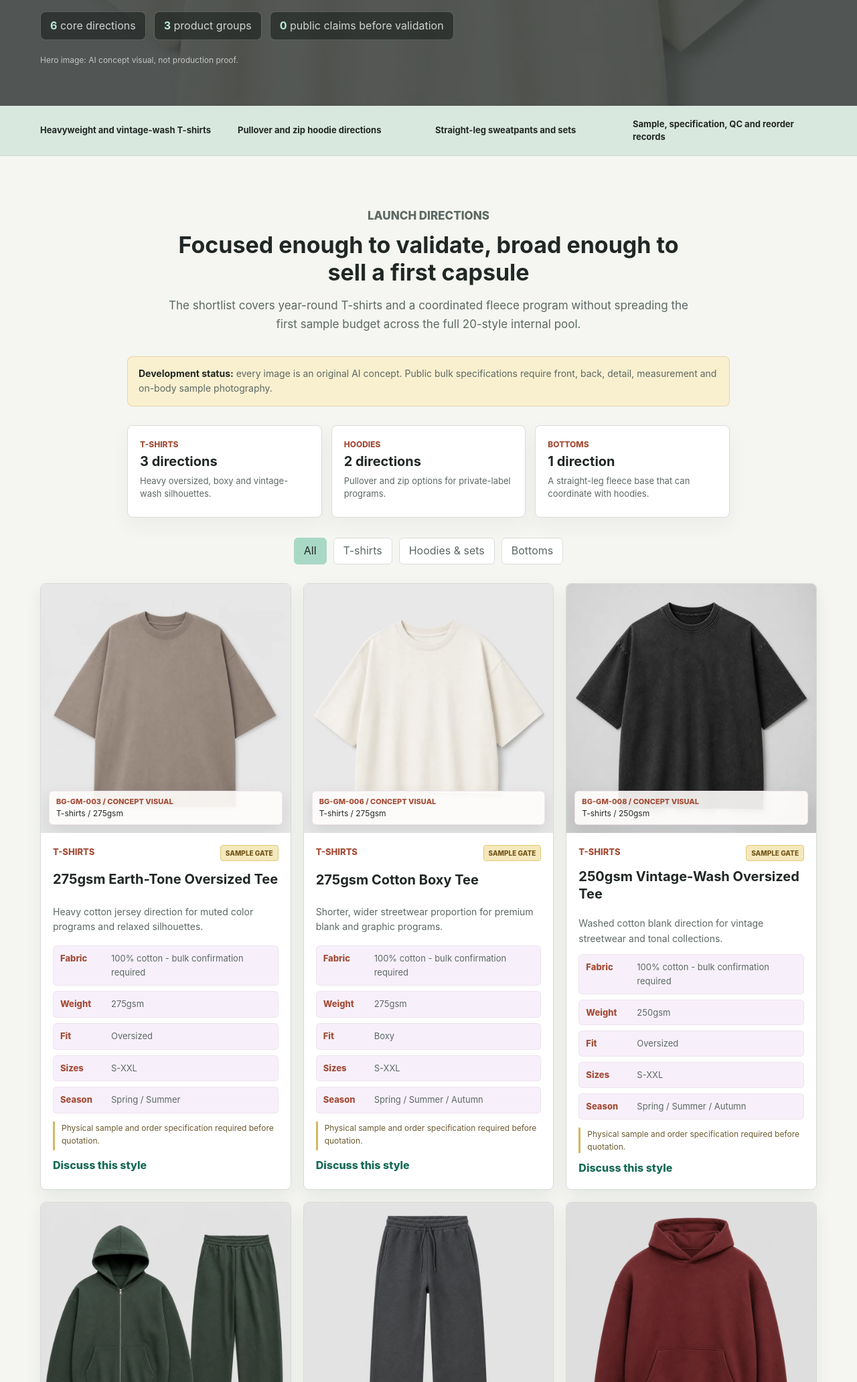
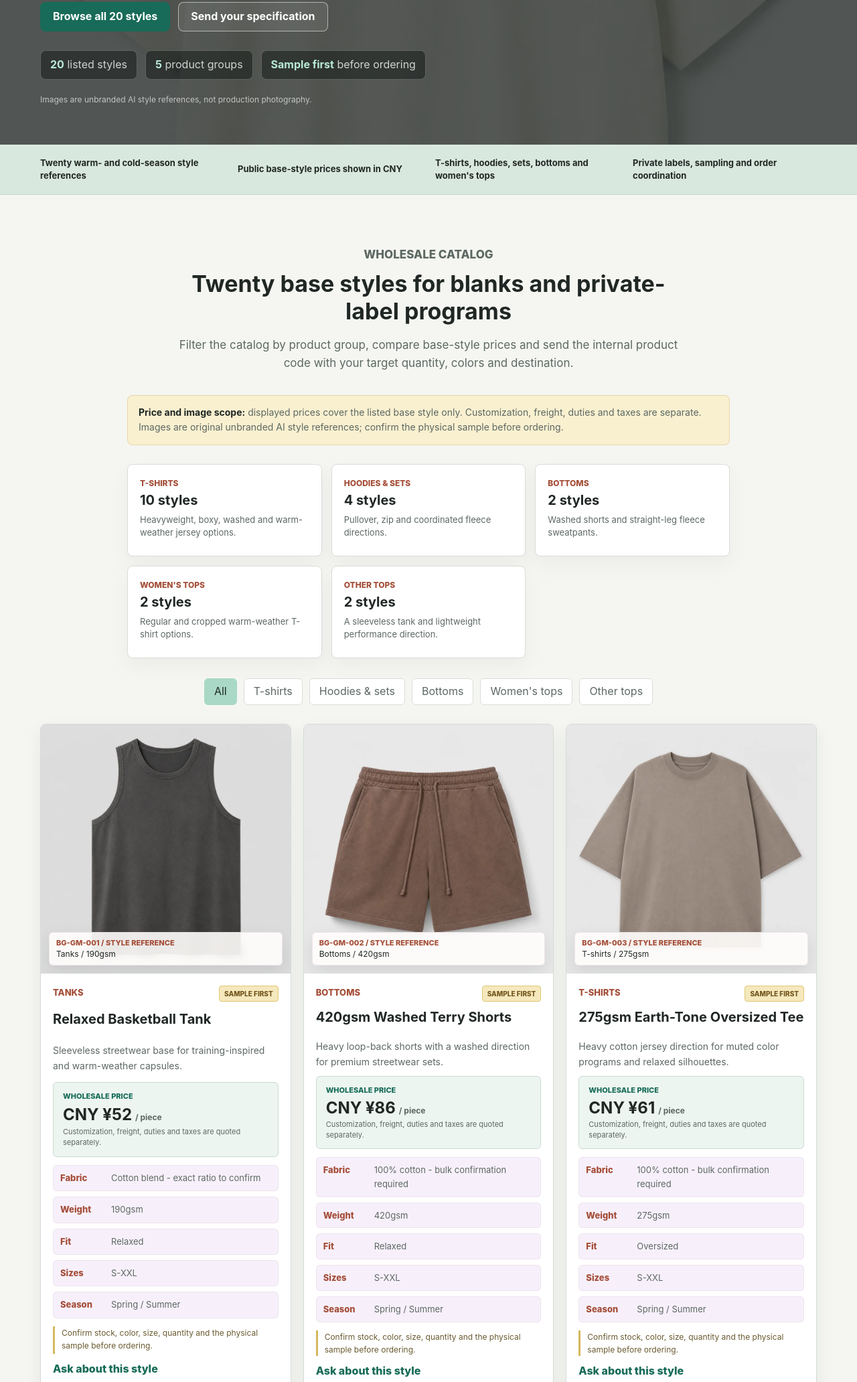
Before and after one commit to h1987121788/bingo-textile-site, a website: page garments.html in a window 1280 px wide. Shown: the part 509-2573 px from the top of the page at 67% size. Drawn offline with Linux system fonts and the light colour scheme.

Commit message:
Publish twenty-style wholesale garment catalog

```diff
--- a/garment-data.js
+++ b/garment-data.js
@@ -11,6 +11,8 @@ window.bingoGarmentCatalog = [
   {
     code: "BG-GM-001",
     name: "Relaxed Basketball Tank",
+    priceCny: 52,
+    unit: "piece",
     image: "./assets/garments/bg-gm-001.webp",
     category: "tops",
     categoryLabel: "Tanks",
@@ -26,6 +28,8 @@ window.bingoGarmentCatalog = [
   {
     code: "BG-GM-002",
     name: "420gsm Washed Terry Shorts",
+    priceCny: 86,
+    unit: "piece",
     image: "./assets/garments/bg-gm-002.webp",
     category: "bottoms",
     categoryLabel: "Bottoms",
@@ -41,6 +45,8 @@ window.bingoGarmentCatalog = [
   {
     code: "BG-GM-003",
     name: "275gsm Earth-Tone Oversized Tee",
+    priceCny: 61,
+    unit: "piece",
     image: "./assets/garments/bg-gm-003.webp",
     category: "tees",
     categoryLabel: "T-shirts",
@@ -56,6 +62,8 @@ window.bingoGarmentCatalog = [
   {
     code: "BG-GM-004",
     name: "230gsm Double-Yarn Oversized Tee",
+    priceCny: 58,
+    unit: "piece",
     image: "./assets/garments/bg-gm-004.webp",
     category: "tees",
     categoryLabel: "T-shirts",
@@ -71,6 +79,8 @@ window.bingoGarmentCatalog = [
   {
     code: "BG-GM-005",
     name: "350gsm Fleece Hoodie Set",
+    priceCny: 83,
+    unit: "set",
     image: "./assets/garments/bg-gm-005.webp",
     category: "hoodies",
     categoryLabel: "Hoodies & sets",
@@ -86,6 +96,8 @@ window.bingoGarmentCatalog = [
   {
     code: "BG-GM-006",
     name: "275gsm Cotton Boxy Tee",
+    priceCny: 59,
+    unit: "piece",
     image: "./assets/garments/bg-gm-006.webp",
     category: "tees",
     categoryLabel: "T-shirts",
@@ -101,6 +113,8 @@ window.bingoGarmentCatalog = [
   {
     code: "BG-GM-007",
     name: "245gsm Technical-Finish Tee",
+    priceCny: 57,
+    unit: "piece",
     image: "./assets/garments/bg-gm-007.webp",
     category: "tees",
     categoryLabel: "T-shirts",
@@ -116,6 +130,8 @@ window.bingoGarmentCatalog = [
   {
     code: "BG-GM-008",
     name: "250gsm Vintage-Wash Oversized Tee",
+    priceCny: 62,
+    unit: "piece",
     image: "./assets/garments/bg-gm-008.webp",
     category: "tees",
     categoryLabel: "T-shirts",
@@ -131,6 +147,8 @@ window.bingoGarmentCatalog = [
   {
     code: "BG-GM-009",
     name: "350gsm Fleece Zip Hoodie Set",
+    priceCny: 83,
+    unit: "set",
     image: "./assets/garments/bg-gm-009.webp",
     category: "hoodies",
     categoryLabel: "Hoodies & sets",
@@ -146,6 +164,8 @@ window.bingoGarmentCatalog = [
   {
     code: "BG-GM-010",
     name: "350gsm Fleece Straight-Leg Sweatpants",
+    priceCny: 83,
+    unit: "piece",
     image: "./assets/garments/bg-gm-010.webp",
     category: "bottoms",
     categoryLabel: "Bottoms",
@@ -161,6 +181,8 @@ window.bingoGarmentCatalog = [
   {
     code: "BG-GM-011",
     name: "350gsm Fleece Oversized Hoodie",
+    priceCny: 93,
+    unit: "piece",
     image: "./assets/garments/bg-gm-011.webp",
     category: "hoodies",
     categoryLabel: "Hoodies & sets",
@@ -176,6 +198,8 @@ window.bingoGarmentCatalog = [
   {
     code: "BG-GM-012",
     name: "385gsm Heavyweight Relaxed Tee",
+    priceCny: 75,
+    unit: "piece",
     image: "./assets/garments/bg-gm-012.webp",
     category: "tees",
     categoryLabel: "T-shirts",
@@ -191,6 +215,8 @@ window.bingoGarmentCatalog = [
   {
     code: "BG-GM-013",
     name: "190gsm Cotton Oversized Basic Tee",
+    priceCny: 52,
+    unit: "piece",
     image: "./assets/garments/bg-gm-013.webp",
     category: "tees",
     categoryLabel: "T-shirts",
@@ -206,6 +232,8 @@ window.bingoGarmentCatalog = [
   {
     code: "BG-GM-014",
     name: "Slub Cotton Relaxed Tee",
+    priceCny: 58,
+    unit: "piece",
     image: "./assets/garments/bg-gm-014.webp",
     category: "tees",
     categoryLabel: "T-shirts",
@@ -221,6 +249,8 @@ window.bingoGarmentCatalog = [
   {
     code: "BG-GM-015",
     name: "Women's Slub Cotton Regular Tee",
+    priceCny: 46,
+    unit: "piece",
     image: "./assets/garments/bg-gm-015.webp",
     category: "womens",
     categoryLabel: "Women's tops",
@@ -236,6 +266,8 @@ window.bingoGarmentCatalog = [
   {
     code: "BG-GM-016",
     name: "Lightweight Summer Performance Tee",
+    priceCny: 55,
+    unit: "piece",
     image: "./assets/garments/bg-gm-016.webp",
     category: "tops",
     categoryLabel: "Performance tops",
@@ -251,6 +283,8 @@ window.bingoGarmentCatalog = [
   {
     code: "BG-GM-017",
     name: "305gsm Earth-Tone Oversized Tee",
+    priceCny: 66,
+    unit: "piece",
     image: "./assets/garments/bg-gm-017.webp",
     category: "tees",
     categoryLabel: "T-shirts",
@@ -266,6 +300,8 @@ window.bingoGarmentCatalog = [
   {
     code: "BG-GM-018",
     name: "Women's 210gsm Cropped Tee",
+    priceCny: 45,
+    unit: "piece",
     image: "./assets/garments/bg-gm-018.webp",
     category: "womens",
     categoryLabel: "Women's tops",
@@ -281,6 +317,8 @@ window.bingoGarmentCatalog = [
   {
     code: "BG-GM-019",
     name: "Snow-Wash Cropped Boxy Tee",
+    priceCny: 65,
+    unit: "piece",
     image: "./assets/garments/bg-gm-019.webp",
     category: "tees",
     categoryLabel: "T-shirts",
@@ -296,6 +334,8 @@ window.bingoGarmentCatalog = [
   {
     code: "BG-GM-020",
     name: "Cropped Fleece Zip Hoodie",
+    priceCny: 112,
+    unit: "piece",
     image: "./assets/garments/bg-gm-020.webp",
     category: "hoodies",
     categoryLabel: "Hoodies & sets",
--- a/garments.html
+++ b/garments.html
@@ -3,10 +3,10 @@
   <head>
     <meta charset="utf-8" />
     <meta name="viewport" content="width=device-width, initial-scale=1" />
-    <title>Streetwear Garment Development Directions | Bingo Garments</title>
+    <title>Wholesale Streetwear Garment Catalog | Bingo Garments</title>
     <meta
       name="description"
-      content="Six private-label streetwear garment directions selected for physical sample validation before public bulk quotation."
+      content="Browse 20 wholesale streetwear garment styles with CNY reference prices, private-label support and sample-first order confirmation."
     />
     <meta name="robots" content="index, follow" />
     <meta name="theme-color" content="#202724" />
@@ -14,15 +14,15 @@
     <meta property="og:type" content="website" />
     <meta property="og:locale" content="en_US" />
     <meta property="og:site_name" content="Bingo Garments" />
-    <meta property="og:title" content="Streetwear Garment Development Directions | Bingo Garments" />
-    <meta property="og:description" content="Six private-label streetwear garment directions selected for physical sample validation before bulk quotation." />
+    <meta property="og:title" content="Wholesale Streetwear Garment Catalog | Bingo Garments" />
+    <meta property="og:description" content="Twenty wholesale garment styles with CNY reference prices and private-label development support." />
     <meta property="og:url" content="https://www.bingofabric.com/garments.html" />
     <meta property="og:image" content="https://www.bingofabric.com/assets/garments/bg-gm-006.webp" />
-    <meta property="og:image:alt" content="Concept visual of a heavyweight boxy T-shirt" />
+    <meta property="og:image:alt" content="Unbranded style reference for a heavyweight boxy T-shirt" />
     <meta name="twitter:card" content="summary_large_image" />
     <link rel="icon" href="/favicon.ico" sizes="any" />
     <link rel="icon" href="/favicon.svg" type="image/svg+xml" />
-    <link rel="stylesheet" href="./styles.css?v=20260712-garments" />
+    <link rel="stylesheet" href="./styles.css?v=20260712-wholesale20" />
   </head>
   <body class="garment-site garment-catalog-page">
     <header class="site-header" data-header>
@@ -58,72 +58,76 @@
         <img
           class="garment-home-hero-image"
           src="./assets/garments/bg-gm-006.webp"
-          alt="Concept visual of a heavyweight boxy T-shirt"
+          alt="Unbranded style reference for a heavyweight boxy T-shirt"
         />
         <div class="garment-home-hero-overlay" aria-hidden="true"></div>
         <div class="container garment-home-hero-content">
-          <p class="breadcrumb"><a href="./index.html">Home</a><span>/</span><span>Garment directions</span></p>
-          <p class="eyebrow">Sample validation shortlist</p>
-          <h1 id="catalog-hero-title">Six launch styles behind physical sample approval</h1>
+          <p class="breadcrumb"><a href="./index.html">Home</a><span>/</span><span>Wholesale garments</span></p>
+          <p class="eyebrow">Wholesale streetwear catalog</p>
+          <h1 id="catalog-hero-title">Twenty garment styles ready for sourcing inquiries</h1>
           <p class="hero-lede">
-            Review the silhouette and material direction first. Measurements, composition, MOQ,
-            lead time and production price remain unconfirmed until supplier checks and physical samples are approved.
+            Review public CNY prices for the listed base styles, then confirm color, size, quantity,
+            stock and private-label requirements through a physical sample before placing an order.
           </p>
           <div class="hero-actions">
-            <a class="button primary" href="#garment-catalog">Review the shortlist</a>
+            <a class="button primary" href="#garment-catalog">Browse all 20 styles</a>
             <a class="button secondary" href="#garment-contact">Send your specification</a>
           </div>
           <div class="proof-row" aria-label="Catalog status">
-            <span><strong>6</strong> core directions</span>
-            <span><strong>3</strong> product groups</span>
-            <span><strong>0</strong> public claims before validation</span>
+            <span><strong>20</strong> listed styles</span>
+            <span><strong>5</strong> product groups</span>
+            <span><strong>Sample first</strong> before ordering</span>
           </div>
-          <p class="hero-visual-note">Hero image: AI concept visual, not production proof.</p>
+          <p class="hero-visual-note">Images are unbranded AI style references, not production photography.</p>
         </div>
       </section>
 
       <section class="garment-value-strip" aria-label="Development scope">
         <div class="container garment-value-grid">
-          <span>Heavyweight and vintage-wash T-shirts</span>
-          <span>Pullover and zip hoodie directions</span>
-          <span>Straight-leg sweatpants and sets</span>
-          <span>Sample, specification, QC and reorder records</span>
+          <span>Twenty warm- and cold-season style references</span>
+          <span>Public base-style prices shown in CNY</span>
+          <span>T-shirts, hoodies, sets, bottoms and women's tops</span>
+          <span>Private labels, sampling and order coordination</span>
         </div>
       </section>
 
       <section class="section" id="garment-catalog">
         <div class="container">
           <div class="section-heading">
-            <p class="eyebrow">Launch directions</p>
-            <h2>Focused enough to validate, broad enough to sell a first capsule</h2>
+            <p class="eyebrow">Wholesale catalog</p>
+            <h2>Twenty base styles for blanks and private-label programs</h2>
             <p>
-              The shortlist covers year-round T-shirts and a coordinated fleece program without
-              spreading the first sample budget across the full 20-style internal pool.
+              Filter the catalog by product group, compare base-style prices and send the internal
+              product code with your target quantity, colors and destination.
             </p>
           </div>
 
           <div class="catalog-review-note" role="note">
-            <strong>Development status:</strong> every image is an original AI concept. Public bulk
-            specifications require front, back, detail, measurement and on-body sample photography.
+            <strong>Price and image scope:</strong> displayed prices cover the listed base style only.
+            Customization, freight, duties and taxes are separate. Images are original unbranded AI
+            style references; confirm the physical sample before ordering.
           </div>
 
-          <div class="catalog-summary garment-summary launch-summary" aria-label="Launch product groups">
-            <article><span>T-shirts</span><strong>3 directions</strong><p>Heavy oversized, boxy and vintage-wash silhouettes.</p></article>
-            <article><span>Hoodies</span><strong>2 directions</strong><p>Pullover and zip options for private-label programs.</p></article>
-            <article><span>Bottoms</span><strong>1 direction</strong><p>A straight-leg fleece base that can coordinate with hoodies.</p></article>
+          <div class="catalog-summary garment-summary launch-summary" aria-label="Wholesale product groups">
+            <article><span>T-shirts</span><strong>10 styles</strong><p>Heavyweight, boxy, washed and warm-weather jersey options.</p></article>
+            <article><span>Hoodies & sets</span><strong>4 styles</strong><p>Pullover, zip and coordinated fleece directions.</p></article>
+            <article><span>Bottoms</span><strong>2 styles</strong><p>Washed shorts and straight-leg fleece sweatpants.</p></article>
+            <article><span>Women's tops</span><strong>2 styles</strong><p>Regular and cropped warm-weather T-shirt options.</p></article>
+            <article><span>Other tops</span><strong>2 styles</strong><p>A sleeveless tank and lightweight performance direction.</p></article>
           </div>
 
-          <div class="filter-bar" aria-label="Filter launch products">
+          <div class="filter-bar" aria-label="Filter wholesale products">
             <button class="filter-button active" type="button" data-filter="all">All</button>
             <button class="filter-button" type="button" data-filter="tees">T-shirts</button>
             <button class="filter-button" type="button" data-filter="hoodies">Hoodies & sets</button>
             <button class="filter-button" type="button" data-filter="bottoms">Bottoms</button>
+            <button class="filter-button" type="button" data-filter="womens">Women's tops</button>
+            <button class="filter-button" type="button" data-filter="tops">Other tops</button>
           </div>
 
           <div
             class="product-grid garment-grid launch-grid"
             data-garment-grid
-            data-launch-only="true"
             data-contact-target="#garment-contact"
           ></div>
         </div>
@@ -183,7 +187,7 @@
             </div>
           </div>
 
-          <form class="contact-form garment-inquiry-form" data-lead-form data-form-name="Garment shortlist inquiry">
+          <form class="contact-form garment-inquiry-form" data-lead-form data-form-name="Wholesale garment catalog inquiry">
             <input name="service_type" type="hidden" value="Private label garments" />
             <label>
               <span>Brand / company / Instagram</span>
@@ -276,7 +280,7 @@
         <div>
           <strong>Bingo Garments</strong>
           <p>Private-label streetwear development backed by Guangzhou knit material sourcing.</p>
-          <p class="image-credit">AI concepts are not production proof. Physical-sample approval is required before bulk quotation.</p>
+          <p class="image-credit">Catalog images are unbranded AI style references. Confirm the physical sample, stock and order terms before purchase.</p>
         </div>
         <div class="footer-links">
           <a href="./index.html">Home</a>
@@ -288,10 +292,10 @@
       </div>
     </footer>
 
-    <script src="./config/marketing-config.js?v=20260712-garments"></script>
-    <script src="./scripts/marketing-tracking.js?v=20260712-garments"></script>
-    <script src="./garment-data.js?v=20260712-garments"></script>
-    <script src="./garments.js?v=20260712-garments"></script>
-    <script src="./script.js?v=20260712-garments"></script>
+    <script src="./config/marketing-config.js?v=20260712-wholesale20"></script>
+    <script src="./scripts/marketing-tracking.js?v=20260712-wholesale20"></script>
+    <script src="./garment-data.js?v=20260712-wholesale20"></script>
+    <script src="./garments.js?v=20260712-wholesale20"></script>
+    <script src="./script.js?v=20260712-wholesale20"></script>
   </body>
 </html>
--- a/garments.js
+++ b/garments.js
@@ -16,6 +16,22 @@ const escapeGarmentHtml = (value) =>
     return entities[character];
   });
 
+const renderGarmentPrice = (product) => {
+  const price = Number(product.priceCny);
+  if (!Number.isFinite(price)) return "";
+
+  return `
+    <div class="garment-price-block">
+      <span>Wholesale price</span>
+      <p>
+        <strong>CNY ¥${escapeGarmentHtml(price.toLocaleString("en-US"))}</strong>
+        <small>/ ${escapeGarmentHtml(product.unit || "piece")}</small>
+      </p>
+      <em>Customization, freight, duties and taxes are quoted separately.</em>
+    </div>
+  `;
+};
+
 const renderGarmentCard = (product, contactTarget) => `
   <article class="product-card garment-card" data-category="${escapeGarmentHtml(product.category)}">
     <figure class="product-media garment-media">
@@ -23,7 +39,7 @@ const renderGarmentCard = (product, contactTarget) => `
         ? `<img
             class="product-photo garment-photo"
             src="${escapeGarmentHtml(product.image)}"
-            alt="Concept product image for ${escapeGarmentHtml(product.name)}"
+            alt="Unbranded style reference for ${escapeGarmentHtml(product.name)}"
             loading="lazy"
             decoding="async"
           />`
@@ -31,23 +47,24 @@ const renderGarmentCard = (product, contactTarget) => `
             class="garment-placeholder garment-placeholder--${escapeGarmentHtml(product.tone)}"
             data-visual="${escapeGarmentHtml(product.visual)}"
             role="img"
-            aria-label="Concept product image pending for ${escapeGarmentHtml(product.name)}"
+            aria-label="Style reference pending for ${escapeGarmentHtml(product.name)}"
           >
             <span class="garment-shape" aria-hidden="true"></span>
-            <small>Concept image pending</small>
+            <small>Style reference pending</small>
           </div>`}
       <figcaption>
-        <span>${escapeGarmentHtml(product.code)} / Concept visual</span>
+        <span>${escapeGarmentHtml(product.code)} / Style reference</span>
         ${escapeGarmentHtml(product.categoryLabel)} / ${escapeGarmentHtml(product.gsm)}
       </figcaption>
     </figure>
     <div class="card-body">
       <div class="garment-card-heading">
         <p class="tag">${escapeGarmentHtml(product.categoryLabel)}</p>
-        <span class="sample-gate">Sample gate</span>
+        <span class="sample-gate">Sample first</span>
       </div>
       <h3>${escapeGarmentHtml(product.name)}</h3>
       <p>${escapeGarmentHtml(product.description)}</p>
+      ${renderGarmentPrice(product)}
       <dl class="product-specs garment-specs">
         <div><dt>Fabric</dt><dd>${escapeGarmentHtml(product.composition)}</dd></div>
         <div><dt>Weight</dt><dd>${escapeGarmentHtml(product.gsm)}</dd></div>
@@ -55,11 +72,11 @@ const renderGarmentCard = (product, contactTarget) => `
         <div><dt>Sizes</dt><dd>${escapeGarmentHtml(product.sizes)}</dd></div>
         <div><dt>Season</dt><dd>${escapeGarmentHtml(product.season)}</dd></div>
       </dl>
-      <p class="verification-note">Physical sample and order specification required before quotation.</p>
+      <p class="verification-note">Confirm stock, color, size, quantity and the physical sample before ordering.</p>
       <a
         href="${escapeGarmentHtml(contactTarget)}"
         data-product-interest="${escapeGarmentHtml(`${product.code} ${product.name}`)}"
-      >Discuss this style</a>
+      >Ask about this style</a>
     </div>
   </article>
 `;
--- a/styles.css
+++ b/styles.css
@@ -1744,6 +1744,50 @@ body.garment-site .section-heading {
   text-transform: uppercase;
 }
 
+.garment-price-block {
+  display: grid;
+  gap: 4px;
+  padding: 12px 14px;
+  background: #edf5f0;
+  border: 1px solid #c9dcd1;
+  border-radius: 6px;
+}
+
+.garment-price-block > span {
+  color: var(--teal-dark);
+  font-size: 11px;
+  font-weight: 800;
+  text-transform: uppercase;
+}
+
+.card-body .garment-price-block p {
+  display: flex;
+  flex-wrap: wrap;
+  gap: 5px;
+  align-items: baseline;
+  margin: 0;
+  color: var(--ink);
+}
+
+.garment-price-block strong {
+  color: var(--ink);
+  font-size: 24px;
+  line-height: 1.1;
+}
+
+.garment-price-block small {
+  color: var(--ink-soft);
+  font-size: 12px;
+  font-weight: 700;
+}
+
+.garment-price-block em {
+  color: var(--ink-soft);
+  font-size: 11px;
+  font-style: normal;
+  line-height: 1.4;
+}
+
 .verification-note {
   padding-left: 10px;
   color: #6a5a30 !important;
```
Also changed, not shown: PROJECT_STATUS.md (+5 -4 lines), index.html (+20 -20 lines), assets/garments/bg-gm-001.webp (added), assets/garments/bg-gm-002.webp (added), assets/garments/bg-gm-004.webp (added), assets/garments/bg-gm-005.webp (added), assets/garments/bg-gm-007.webp (added), assets/garments/bg-gm-012.webp (added), assets/garments/bg-gm-013.webp (added), assets/garments/bg-gm-014.webp (added), assets/garments/bg-gm-015.webp (added), assets/garments/bg-gm-016.webp (added), assets/garments/bg-gm-017.webp (added), assets/garments/bg-gm-018.webp (added), 2 more files.
